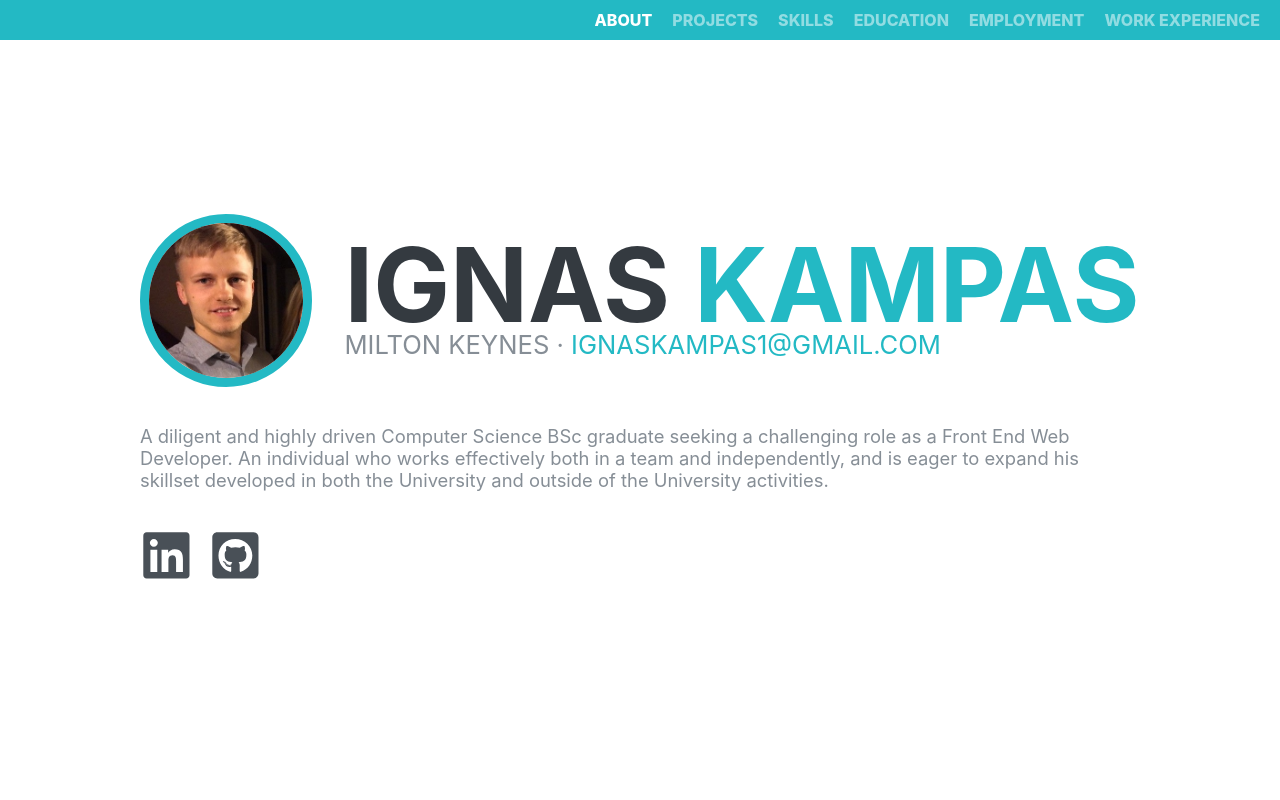
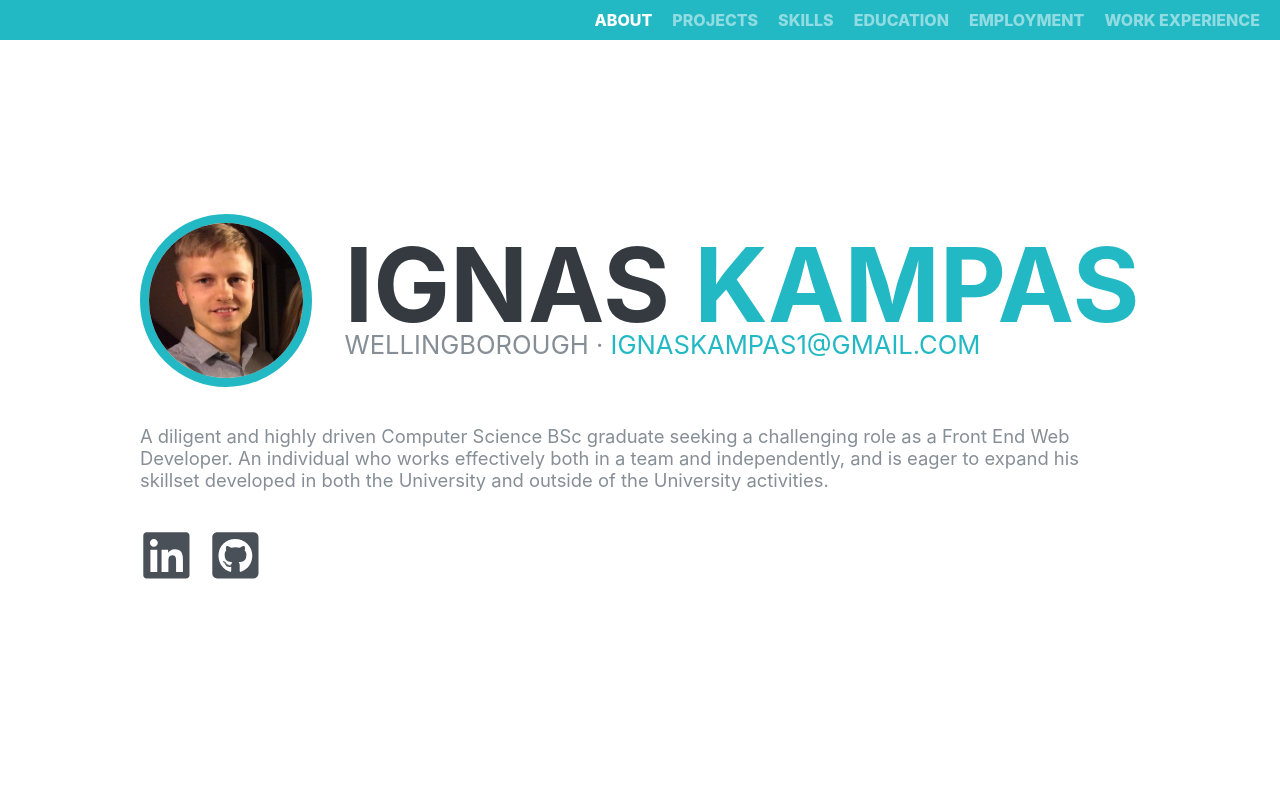
Before and after one commit to ignaskampas/ignaskampas, a React (Create React App) app: page / in a window 1280 px wide. Shown: the top 800 px of the page. Built offline with nearby package versions, Linux system fonts and the light colour scheme; no server answers; a web font is replaced by a local one.

Commit message:
Changed my location

```diff
--- a/src/components/sections/Home/Home.js
+++ b/src/components/sections/Home/Home.js
@@ -14,7 +14,7 @@ export default function Home() {
                             <h1 className={styles.name}>Ignas <span className={styles.colouredText}>Kampas</span></h1>
                         </span>
                         <span className={styles.contactDetailsContainer}>
-                            <div className={styles.contactDetails}>Milton Keynes · <span className={styles.colouredText}>ignaskampas1@gmail.com</span></div>
+                            <div className={styles.contactDetails}>Wellingborough · <span className={styles.colouredText}>ignaskampas1@gmail.com</span></div>
                         </span>
                     </div>
                 </div>
```
